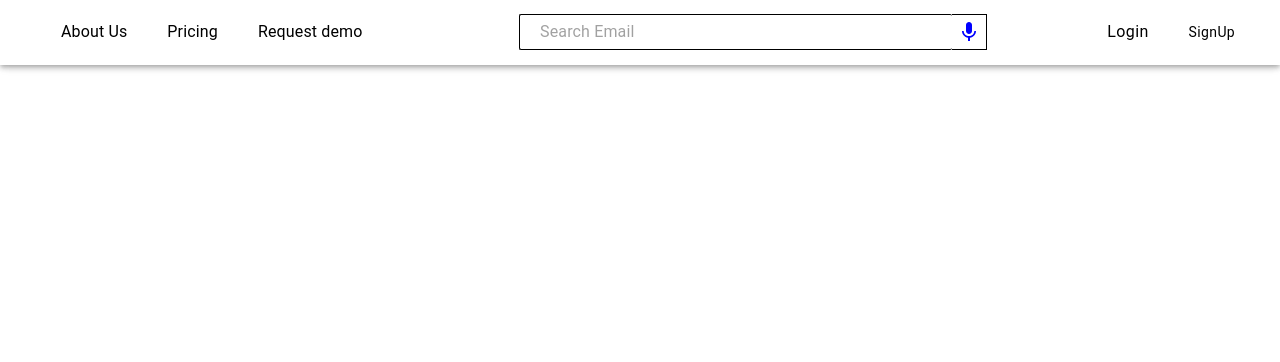
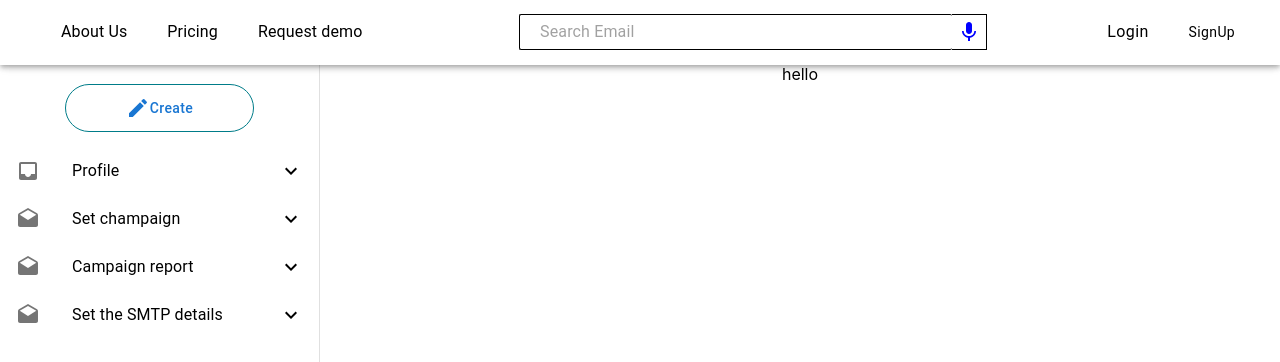
Before and after one commit to shantibhushan416/email-marketing, a React (Create React App) app: page /campaigns in a window 1280 px wide. Shown: the top 362 px of the page. Built offline with nearby package versions, Linux system fonts and the light colour scheme.

Commit message:
new Commit

```diff
--- a/src/App.js
+++ b/src/App.js
@@ -1,12 +1,14 @@
 
 import Header from "./component/header/Header";
 import Home from "./component/home/Home";
+import Campaigns from "./campaigns/Campaigns";
 import CreateCampaigns from "./campaigns/CreateCampaigns";
 
 import { BrowserRouter, Routes, Route } from "react-router-dom";
 
 import { Box } from "@mui/material";
 import "./App.css";
+
 
 function App() {
   return (
@@ -16,7 +18,8 @@ function App() {
           <Box>
             <Routes>
               <Route path="/" element={<Home />} />
-              <Route path="/create" element={<CreateCampaigns/>}/>
+              <Route path="/campaigns" element={<Campaigns/>}/>
+              <Route path="/campaigns/createcampaigns" element={<CreateCampaigns/>}/>
             </Routes>
           </Box>
       </BrowserRouter>
--- /dev/null
+++ b/src/campaigns/Campaigns.jsx
@@ -0,0 +1,130 @@
+import {useState} from 'react';
+import {List,ListItemButton,ListItemText,ListItemIcon,Collapse, Button,Divider, Grid,Box,styled} from '@mui/material';
+import {Inbox,Drafts,ExpandLess,ExpandMore,StarBorder,Edit} from '@mui/icons-material';
+import { Link } from 'react-router-dom';
+
+
+const LoginButton = styled(Button)`
+    text-transform: none;
+    border: 1px solid  #007c89;
+    padding: 0px 60px;
+    color: # #007c89;
+    height: 48px;
+    border-radius: 2px;
+`;
+
+export default function Campaigns() {
+
+  const [openCampaign, setOpenCampaign] = useState(false);
+  const [openInbox, setOpenInbox] = useState(false);
+
+
+
+  const handleOpenCreate = () => {
+    setOpenCampaign(!openCampaign);
+  };
+
+  const handleOpenInbox = () => {
+    setOpenInbox(!openInbox);
+  };
+
+  return (
+    <>
+    <Grid container style={{height: "91vh",marginTop: 64}}>
+        <Grid item lg={3} md={4} sm={5} xs={4} style={{borderRight: '1px solid rgba(0, 0, 0, 0.12)',paddingTop: 20}}>
+          <List
+          sx={{ width: '100%', maxWidth: 360, bgcolor: 'background.paper' }}
+          component="nav"
+          aria-labelledby="nested-list-subheader"
+          subheader={
+            <Link to='createcampaigns'>
+            <LoginButton style={{borderRadius: 50, fontSize: "600",marginBottom: 15}} >
+              <Edit/>Create
+            </LoginButton>
+            </Link>
+          }
+        >
+          <ListItemButton onClick={handleOpenCreate}>
+            <ListItemIcon>
+              <Inbox />
+            </ListItemIcon>
+            <ListItemText primary="Profile" />
+            {openCampaign ? <ExpandLess /> : <ExpandMore />}
+          </ListItemButton>
+          <Collapse in={openCampaign} timeout="auto" unmountOnExit>
+            <List component="div" disablePadding>
+              <ListItemButton sx={{ pl: 4 }}>
+                <ListItemIcon>
+                  <StarBorder />
+                </ListItemIcon>
+                <ListItemText primary="Starred" />
+              </ListItemButton>
+            </List>
+          </Collapse>
+          <ListItemButton onClick={handleOpenInbox}>
+            <ListItemIcon>
+              <Drafts />
+            </ListItemIcon>
+            <ListItemText primary="Set champaign" />
+            {openInbox ? <ExpandLess /> : <ExpandMore />}
+          </ListItemButton>
+          <Collapse in={openInbox} timeout="auto" unmountOnExit>
+            <List component="div" disablePadding>
+              <ListItemButton sx={{ pl: 4}}>
+                <ListItemIcon>
+                  <StarBorder />
+                </ListItemIcon>
+                <ListItemText primary="Starred" />
+              </ListItemButton>
+            </List>
+          </Collapse>
+          <ListItemButton onClick={handleOpenInbox}>
+            <ListItemIcon>
+              <Drafts />
+            </ListItemIcon>
+            <ListItemText primary="Campaign report" />
+            {openInbox ? <ExpandLess /> : <ExpandMore />}
+          </ListItemButton>
+          <Collapse in={openInbox} timeout="auto" unmountOnExit>
+            <List component="div" disablePadding>
+              <ListItemButton sx={{ pl: 4}}>
+                <ListItemIcon>
+                  <StarBorder />
+                </ListItemIcon>
+                <ListItemText primary="Starred" />
+              </ListItemButton>
+            </List>
+          </Collapse>
+          <ListItemButton onClick={handleOpenInbox}>
+            <ListItemIcon>
+              <Drafts />
+            </ListItemIcon>
+            <ListItemText primary="Set the SMTP details" />
+            {openInbox ? <ExpandLess /> : <ExpandMore />}
+          </ListItemButton>
+          <Collapse in={openInbox} timeout="auto" unmountOnExit>
+            <List component="div" disablePadding>
+              <ListItemButton sx={{ pl: 4}}>
+                <ListItemIcon>
+                  <StarBorder />
+                </ListItemIcon>
+                <ListItemText primary="Starred" />
+              </ListItemButton>
+            </List>
+          </Collapse>
+          </List>
+        </Grid>
+        <Grid item  lg={9} md={8} sm={7} xs={8}>
+          <Box>
+            <Box>
+            hello
+            </Box>
+            <Box>
+            </Box>
+          </Box>
+        </Grid>
+    </Grid>
+
+    </>
+  );
+}
--- a/src/campaigns/CreateCampaigns.jsx
+++ b/src/campaigns/CreateCampaigns.jsx
@@ -1,89 +1,11 @@
-import {useState} from 'react';
-import {List,ListItemButton,ListItemText,ListItemIcon,Collapse, Button,Divider, Grid,Box,styled} from '@mui/material';
-import {Inbox,Drafts,ExpandLess,ExpandMore,StarBorder} from '@mui/icons-material';
-
-
-const LoginButton = styled(Button)`
-    text-transform: none;
-    border: 1px solid  #007c89;
-    padding: 0px 60px;
-    color: # #007c89;
-    height: 48px;
-    border-radius: 2px;
-`;
-
-export default function CreateCampaigns() {
-
-  const [openCampaign, setOpenCampaign] = useState(false);
-  const [openInbox, setOpenInbox] = useState(false);
 
 
 
-  const handleOpenCreate = () => {
-    setOpenCampaign(!openCampaign);
-  };
 
-  const handleOpenInbox = () => {
-    setOpenInbox(!openInbox);
-  };
-
-  return (
-    <>
-    <Grid container style={{height: "90vh",marginTop: 64}}>
-        <Grid item lg={2} style={{borderRight: '1px solid rgba(0, 0, 0, 0.12)',paddingTop: 20}}>
-          <List
-          sx={{ width: '100%', maxWidth: 360, bgcolor: 'background.paper' }}
-          component="nav"
-          aria-labelledby="nested-list-subheader"
-          subheader={
-            <LoginButton style={{borderRadius: 50, fontSize: "600",marginBottom: 15}} >
-              Create
-            </LoginButton>
-          }
-        >
-          <ListItemButton onClick={handleOpenCreate}>
-            <ListItemIcon>
-              <Inbox />
-            </ListItemIcon>
-            <ListItemText primary="Campaign" />
-            {openCampaign ? <ExpandLess /> : <ExpandMore />}
-          </ListItemButton>
-          <Collapse in={openCampaign} timeout="auto" unmountOnExit>
-            <List component="div" disablePadding>
-              <ListItemButton sx={{ pl: 4 }}>
-                <ListItemIcon>
-                  <StarBorder />
-                </ListItemIcon>
-                <ListItemText primary="Starred" />
-              </ListItemButton>
-            </List>
-          </Collapse>
-          <ListItemButton onClick={handleOpenInbox}>
-            <ListItemIcon>
-              <Drafts />
-            </ListItemIcon>
-            <ListItemText primary="Inbox" />
-            {openInbox ? <ExpandLess /> : <ExpandMore />}
-          </ListItemButton>
-          <Collapse in={openInbox} timeout="auto" unmountOnExit>
-            <List component="div" disablePadding>
-              <ListItemButton sx={{ pl: 4}}>
-                <ListItemIcon>
-                  <StarBorder />
-                </ListItemIcon>
-                <ListItemText primary="Starred" />
-              </ListItemButton>
-            </List>
-          </Collapse>
-          </List>
-        </Grid>
-        <Grid item xs={8}>
-          <Box>
-            hello
-          </Box>
-        </Grid>
-    </Grid>
-    <Divider/>
-    </>
-  );
+export default  function CreateCampaigns() {
+  return(
+    <div style={{marginTop: 200}}>
+      Hello
+    </div>
+  )
 }
--- a/src/component/header/CustomButtons.jsx
+++ b/src/component/header/CustomButtons.jsx
@@ -37,7 +37,7 @@ const CustomButtons = () =>{
     return(
         <Wrapper>
             <LoginButton variant="contained" onClick={handleOpen}>Login</LoginButton>
-            <Link to="/create">
+            <Link to="/campaigns">
             <LoginButton variant="contained">SignUp</LoginButton>
             </Link>
             <LoginDialog open={open} setOpen={setOpen}/>
```
